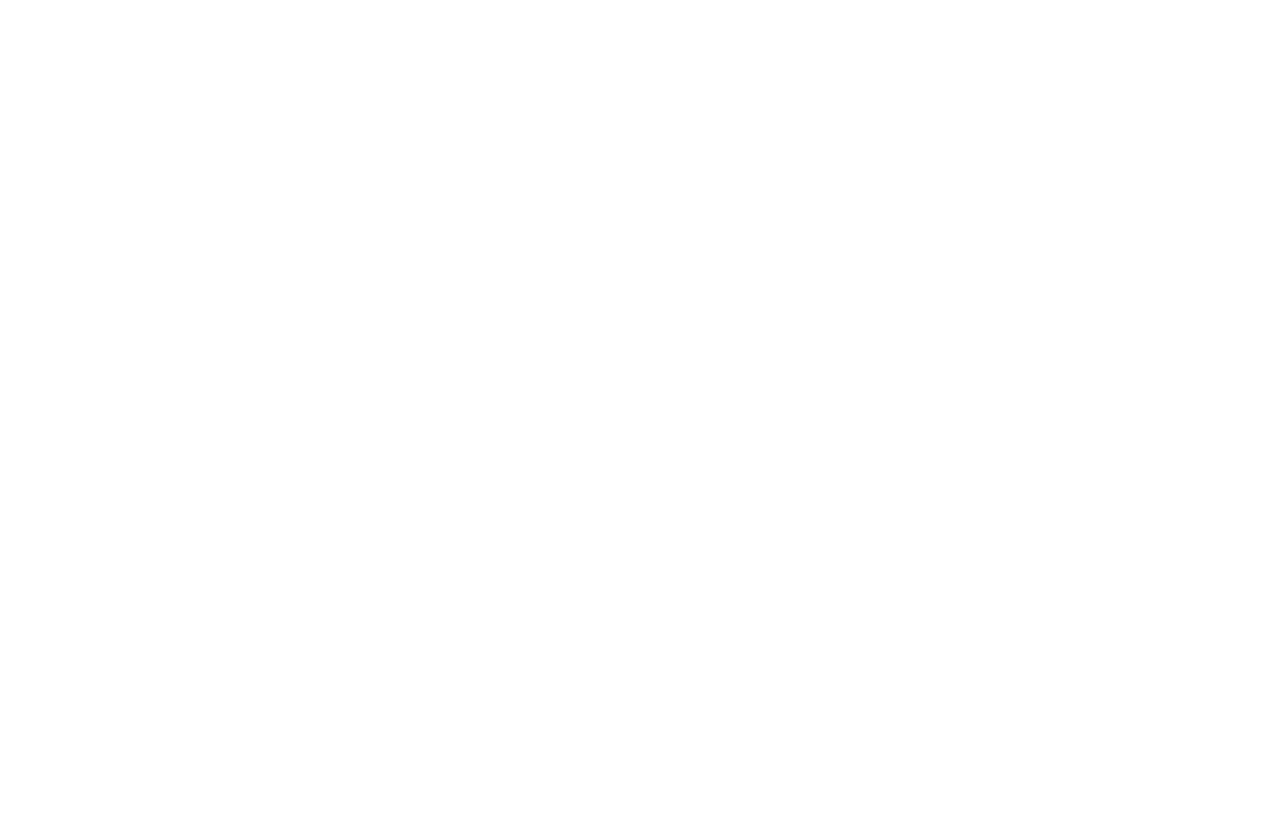
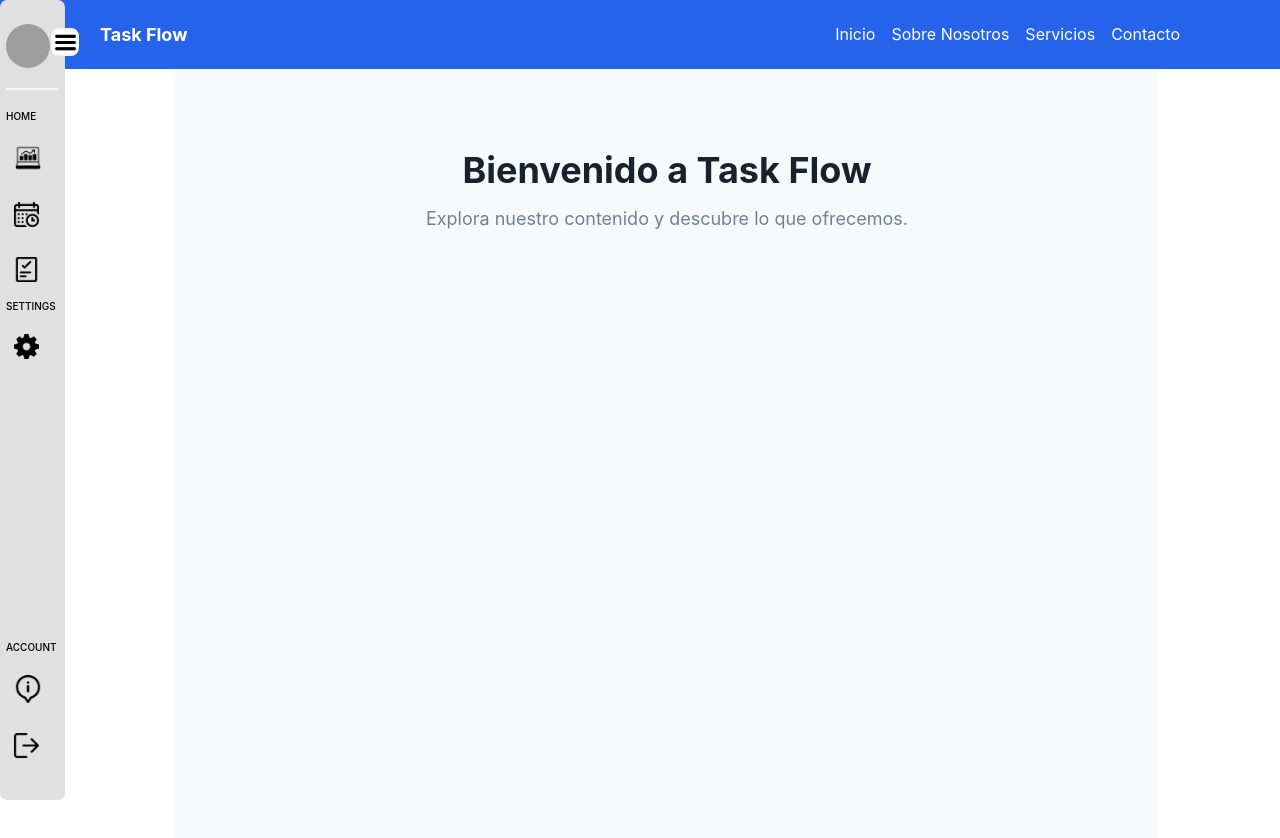
Before and after one commit to DeeEmDy/TaskFlow_FrontendPW, a React (Vite) app: page /homePage in a window 1280 px wide. Before the commit this address had no page. Shown: the top 838 px of the page. Before the commit the page ends 800 px from the top, so only its background shows below. Built offline with nearby package versions, Linux system fonts and the light colour scheme; grey boxes are pictures that could not be loaded.

Commit message:
create the top bar.
create the top bar, it is not yet complete

```diff
--- a/src/components/Layout.jsx
+++ b/src/components/Layout.jsx
@@ -1,5 +1,6 @@
 // src/components/Layout.jsx
 import Sidebar from "./Sidebar";
+import TopBar from "./TopBar";
 import "../style/Layout.css";
 
 // eslint-disable-next-line react/prop-types
@@ -7,6 +8,7 @@ function Layout({ children }) {
   return (
     <div className="layout">
       <Sidebar />
+      <TopBar />
       <div className="contentLayout">
         {children}
       </div>
--- /dev/null
+++ b/src/components/TopBar.jsx
@@ -0,0 +1,23 @@
+import '../style/TopBar.css'
+
+function HomePage() {
+  return (
+    <div className="homepage-container">
+      {/* Barra de navegación */}
+      <nav className="navbar">
+        <div className="navbar-container">
+          <div className="navbar-logo">Task Flow</div>
+          <ul className="navbar-links">
+            <li><a href="/homePage">Inicio</a></li>
+            <li><a href="#">Sobre Nosotros</a></li>
+            <li><a href="#">Servicios</a></li>
+            <li><a href="#">Contacto</a></li>
+          </ul>
+        </div>
+      </nav>
+
+    </div>
+  );
+}
+
+export default HomePage;
--- a/src/main.jsx
+++ b/src/main.jsx
@@ -1,19 +1,30 @@
 import React from 'react';
 import ReactDOM from 'react-dom/client';
 import { BrowserRouter, Route, Routes } from 'react-router-dom';
-import App from './components/App'; // Ajusta la ruta a tu archivo App.jsx
-import Calendar from './pages/Calendar'; // Ajusta la ruta a tu archivo Calendar.jsx
-import Layout from './components/Layout'; // Ajusta la ruta a tu archivo Layout.jsx
+import App from './components/App';
+import Calendar from './pages/Calendar';
+import HomePage from './pages/HomePage';
+import Layout from './components/Layout';
 
 const root = ReactDOM.createRoot(document.getElementById('root'));
 root.render(
   <React.StrictMode>
     <BrowserRouter>
       <Routes>
-        {/* Ruta sin Sidebar */}
+        {/* Ruta de App sin Sidebar */}
         <Route path="/" element={<App />} />
 
-        {/* Ruta con Sidebar envuelta en Layout */}
+        {/* Ruta de HomePage con Sidebar envuelta en Layout */}
+        <Route
+          path="/homePage"
+          element={
+            <Layout>
+              <HomePage />
+            </Layout>
+          }
+        />
+
+        {/* Ruta de Calendar con Sidebar envuelta en Layout */}
         <Route
           path="/calendar"
           element={
--- /dev/null
+++ b/src/pages/HomePage.jsx
@@ -0,0 +1,17 @@
+import '../style/HomePage.css'
+
+function HomePage() {
+  return (
+    <div className="homepage-container">
+
+
+      {/* Contenido principal */}
+      <main className="main-content">
+        <h1 className="main-title">Bienvenido a Task Flow</h1>
+        <p className="main-description">Explora nuestro contenido y descubre lo que ofrecemos.</p>
+      </main>
+    </div>
+  );
+}
+
+export default HomePage;
--- a/src/routes/routes.js
+++ b/src/routes/routes.js
@@ -1,11 +1,15 @@
 import CalendarApp from "../pages/Calendar";
+import HomePageApp from "../pages/HomePage";
 
 export const Router = [
   {
     path: "/calendar",
     component: CalendarApp,
   },
-  // Otras rutas si las tienes
+  {
+    path: "/homePage",
+    component: HomePageApp,
+  },
 ];
 
 export default Router;
--- /dev/null
+++ b/src/style/HomePage.css
@@ -0,0 +1,19 @@
+
+
+  .main-content {
+    max-width: 1200px;
+    margin: 2rem auto; /* p-8 */
+    text-align: center;
+  }
+
+  .main-title {
+    font-size: 2.25rem; /* text-4xl */
+    font-weight: bold;
+    color: #1a202c; /* text-gray-800 */
+    margin-bottom: 1rem;
+  }
+
+  .main-description {
+    font-size: 1.125rem; /* text-lg */
+    color: #718096; /* text-gray-600 */
+  }
--- a/src/style/Layout.css
+++ b/src/style/Layout.css
@@ -13,7 +13,7 @@
     gap: 20px;
     border-radius: 7px;
     transition: all 0.5s;
-    z-index: 100; /* Asegúrate de que esté por encima del contenido */
+    z-index: 100; /* Asegurar de que esté por encima del contenido */
   }
 
   .sidebar.active {
@@ -27,4 +27,5 @@
     margin-left:155px; /* Igual al ancho del sidebar para que el contenido no se superponga */
     padding: 20px; /* Espaciado alrededor del contenido */
     width: calc(100% - 256px); /* Ocupa el resto del ancho disponible */
+    margin-top: 2rem;
   }
--- /dev/null
+++ b/src/style/TopBar.css
@@ -0,0 +1,44 @@
+.homepage-container {
+    min-height: 100vh;
+    background-color: #f7fafc; /* bg-gray-100 */
+    padding-top: 4rem; /* Espacio para la barra de navegación fija */
+  }
+
+  .navbar {
+    background-color: #2563eb; /* bg-blue-600 */
+    padding: 1.5rem; /* p-4 */
+    color: white;
+    position: absolute;
+    top: 0;
+    left: 0;
+    width: 100%;
+  }
+
+  .navbar-container {
+    display: flex;
+    justify-content: space-between;
+    max-width: 1080px;
+    margin: 0 auto;
+  }
+
+  .navbar-logo {
+    font-size: 1.125rem; /* text-lg */
+    font-weight: bold;
+  }
+
+  .navbar-links {
+    display: flex;
+    gap: 1rem; /* space-x-4 */
+    list-style: none;
+    padding: 0;
+    margin: 0;
+  }
+
+  .navbar-links a {
+    color: white;
+    text-decoration: none;
+  }
+
+  .navbar-links a:hover {
+    color: #e2e8f0; /* hover:text-gray-200 */
+  }
```
